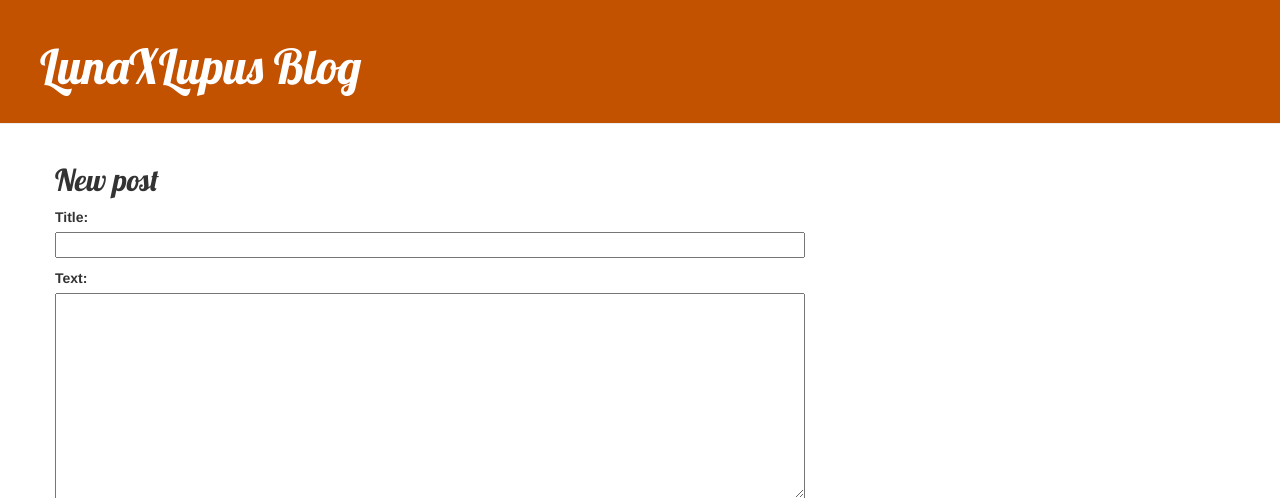
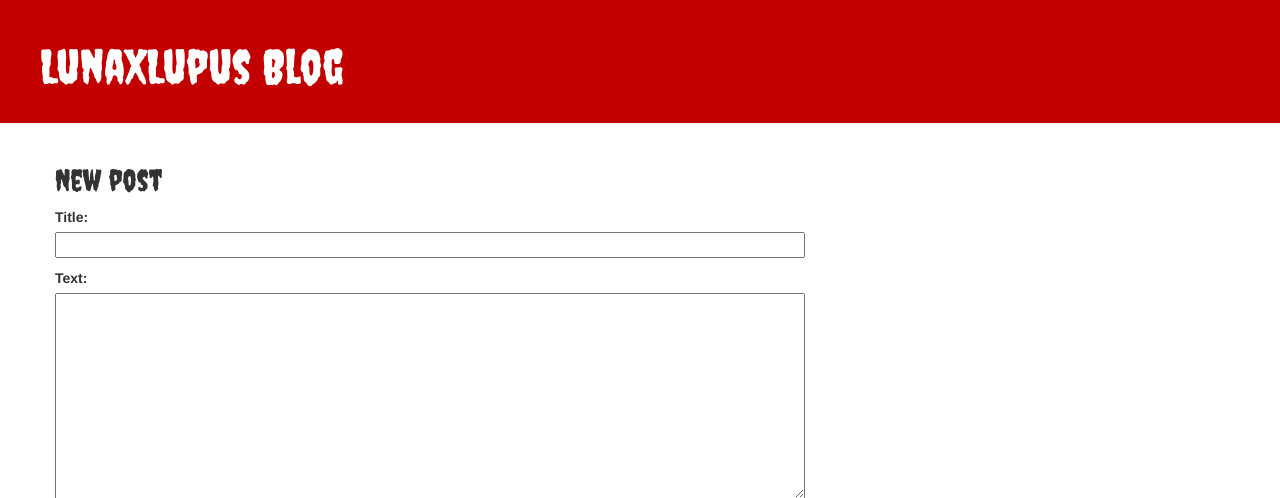
Before and after one commit to OfficialCaptain/Blog, a Django app: page /post/new/ in a window 1280 px wide. Shown: the top 498 px of the page. Run offline with Django 3.2, Linux system fonts and the light colour scheme; some libraries are stand-ins or nearby versions.

Commit message:
changed css and font

```diff
--- a/blog/static/css/blog.css
+++ b/blog/static/css/blog.css
@@ -1,5 +1,5 @@
 .page-header {
-    background-color: #C25100;
+    background-color: #c20000;
     margin-top: 0;
     padding: 20px 20px 20px 40px;
 }
@@ -21,7 +21,7 @@ h1,
 h2,
 h3,
 h4 {
-    font-family: 'Lobster', cursive;
+    font-family:'Creepster', cursive;
 }
 
 .date {
@@ -54,6 +54,7 @@ h4 {
 .post h2 a:visited {
     color: #000000;
 }
+
 .btn {
     align-content: flex-end;
 }
--- a/blog/templates/blog/base.html
+++ b/blog/templates/blog/base.html
@@ -5,7 +5,7 @@
     <title>LunaXLupus Blog</title>
     <link rel="stylesheet" href="//maxcdn.bootstrapcdn.com/bootstrap/3.2.0/css/bootstrap.min.css">
     <link rel="stylesheet" href="//maxcdn.bootstrapcdn.com/bootstrap/3.2.0/css/bootstrap-theme.min.css">
-    <link href='//fonts.googleapis.com/css?family=Lobster&subset=latin,latin-ext' rel='stylesheet' type='text/css'>
+    <link href="https://fonts.googleapis.com/css2?family=Creepster&display=swap" rel="stylesheet">
     <link rel="stylesheet" href="{% static 'css/blog.css' %}">
 </head>
 
```
